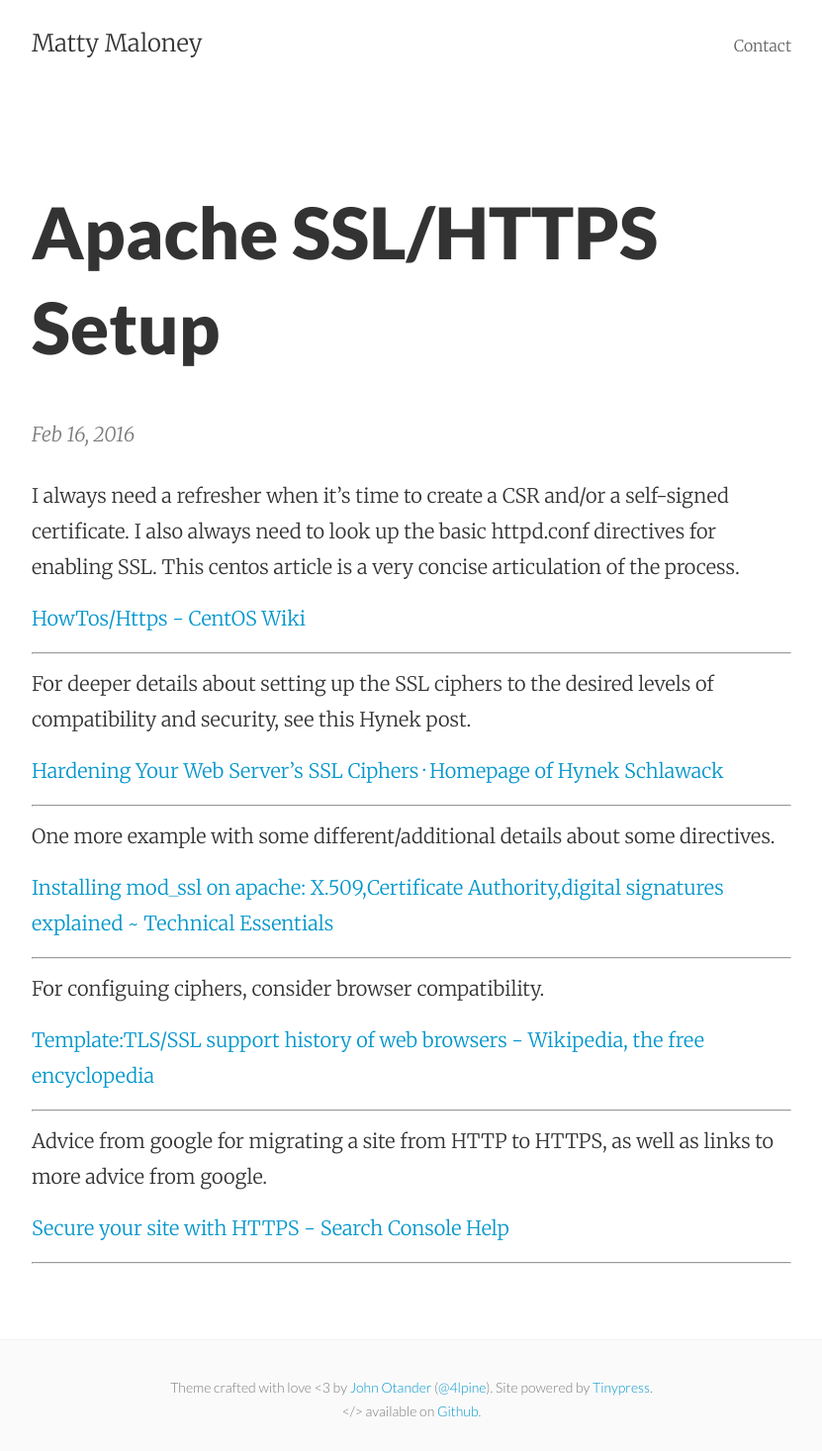
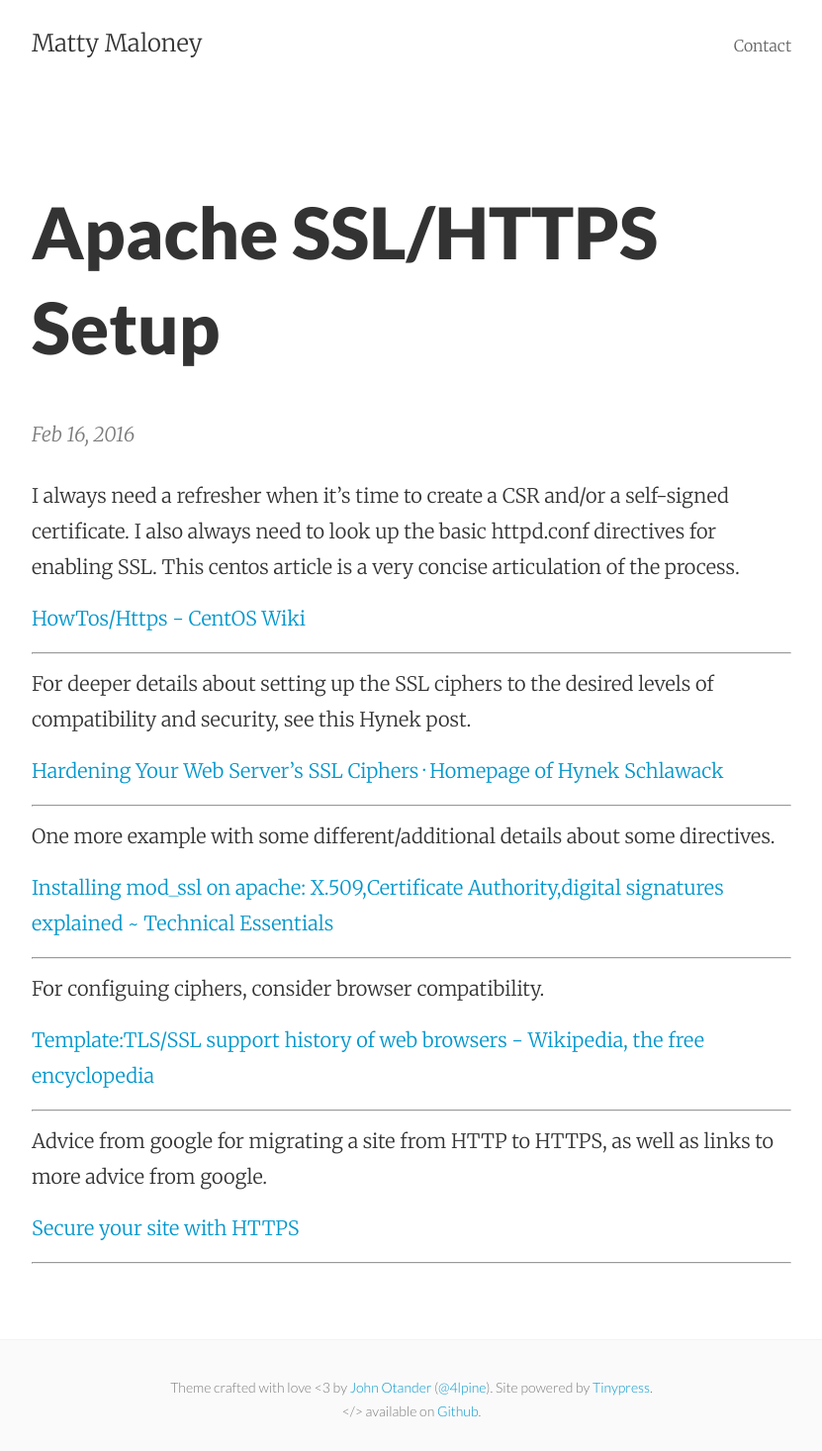
Before and after one commit to mattymaloney/mattymaloney.github.io, a Jekyll site: the page built from _posts/2016-02-16-apache-ssl-setup.md, in a window 1280 px wide. Shown: the whole page at 99% size, without its empty margins (224-1055 px from the left). Built offline with Jekyll 4.4.1, drawn with Linux system fonts in a browser that asks for light colours.

Commit message:
Updated 2016-02-16-apache-ssl-setup.md

```diff
--- a/_posts/2016-02-16-apache-ssl-setup.md
+++ b/_posts/2016-02-16-apache-ssl-setup.md
@@ -3,6 +3,7 @@ published: true
 layout: post
 title: Apache SSL/HTTPS Setup
 ---
+
 
 
 
@@ -33,6 +34,6 @@ For configuing ciphers, consider browser compatibility.
 
 Advice from google for migrating a site from HTTP to HTTPS, as well as links to more advice from google.
 
-[Secure your site with HTTPS - Search Console Help](https://support.google.com/webmasters/answer/6073543?hl=en)
+[Secure your site with HTTPS](https://support.google.com/webmasters/answer/6073543?hl=en)
 
 ---
```
